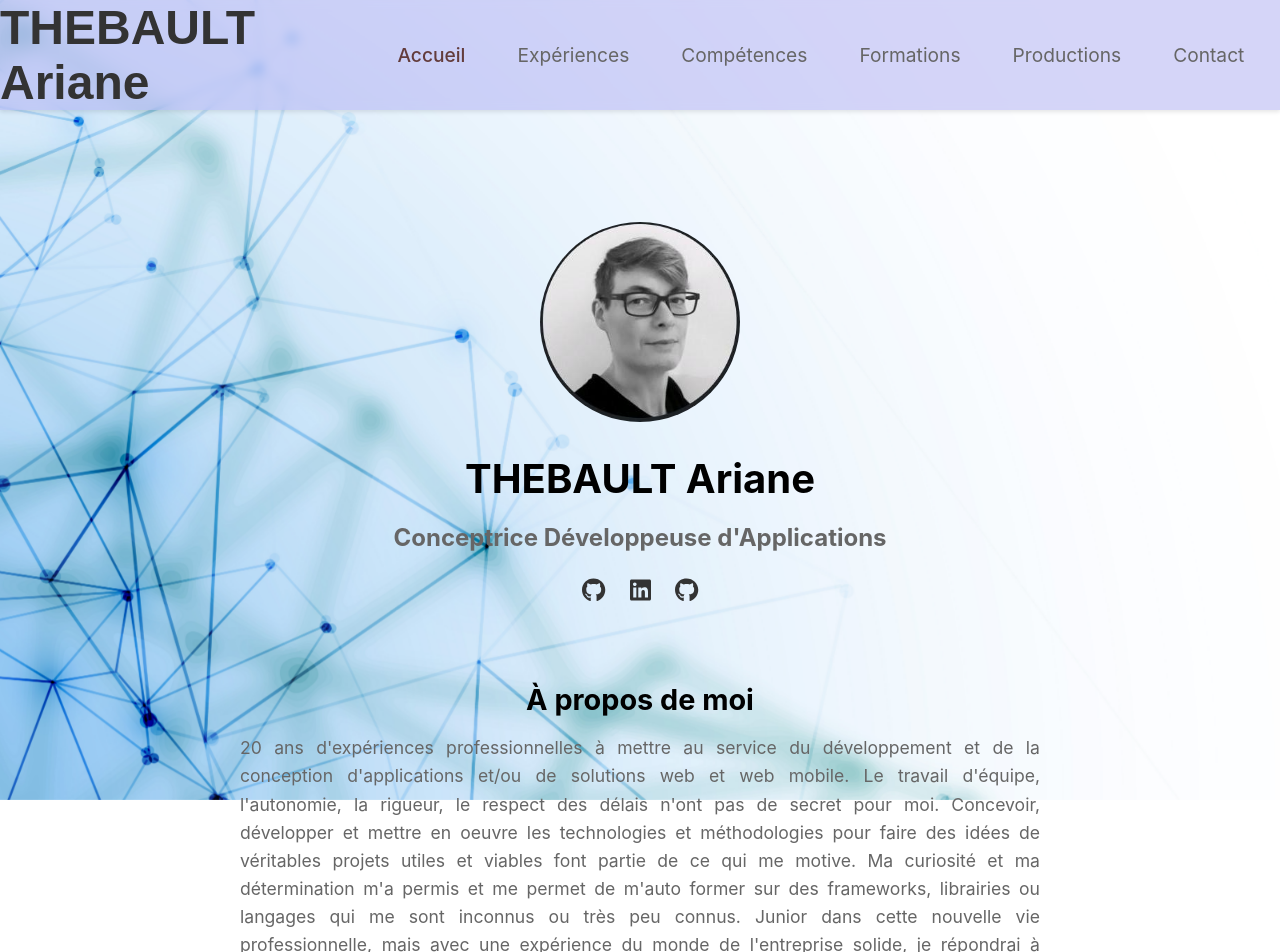
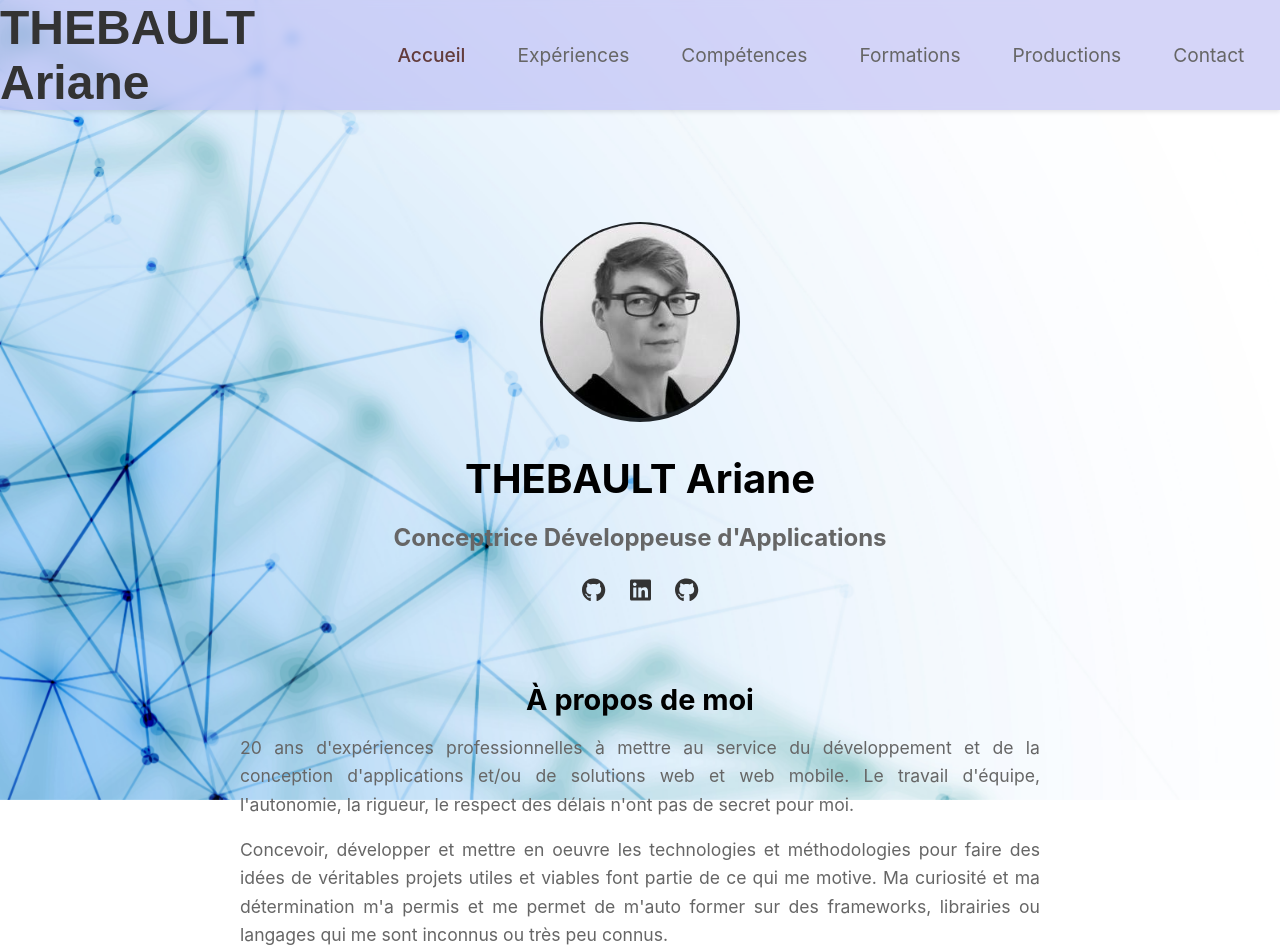
Before and after one commit to ArianeThe/mon-cv, a React (Create React App) app: page / in a window 1280 px wide. Shown: the top 952 px of the page. Built offline with nearby package versions, Linux system fonts and the light colour scheme.

Commit message:
MAJ home

```diff
--- a/src/components/Home.js
+++ b/src/components/Home.js
@@ -33,10 +33,11 @@ function Home() {
         20 ans d'expériences professionnelles à mettre au service du développement et de la conception d'applications et/ou de solutions web et web mobile.
 
 Le travail d'équipe, l'autonomie, la rigueur, le respect des délais n'ont pas de secret pour moi.
+<p>
 
 Concevoir, développer et mettre en oeuvre les technologies et méthodologies pour faire des idées de véritables projets utiles et viables font partie de ce qui me motive.
 
-Ma curiosité et ma détermination m'a permis et me permet de m'auto former sur des frameworks, librairies ou langages qui me sont inconnus ou très peu connus.
+Ma curiosité et ma détermination m'a permis et me permet de m'auto former sur des frameworks, librairies ou langages qui me sont inconnus ou très peu connus.</p>
 
 Junior dans cette nouvelle vie professionnelle, mais avec une expérience du monde de l'entreprise solide, je répondrai à toutes les questions que mon profil peut vous poser.
      </p>
```
